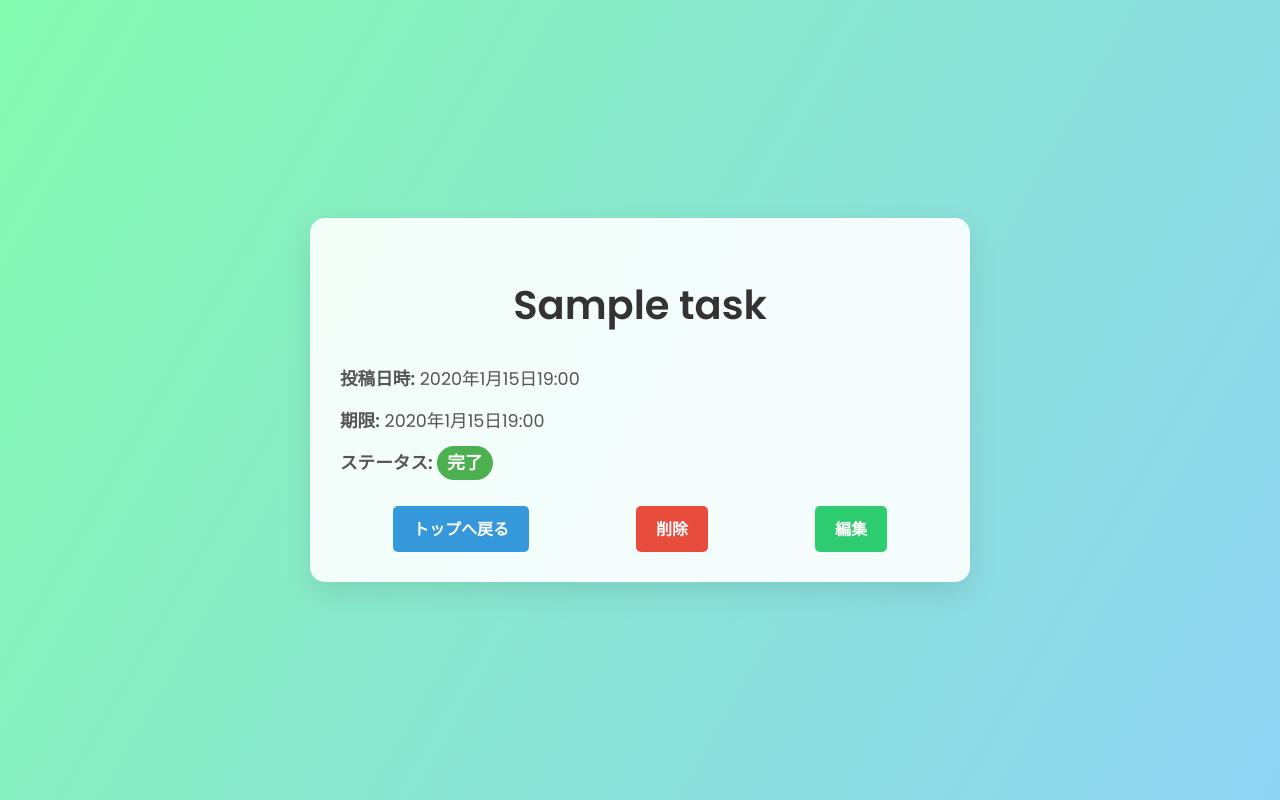
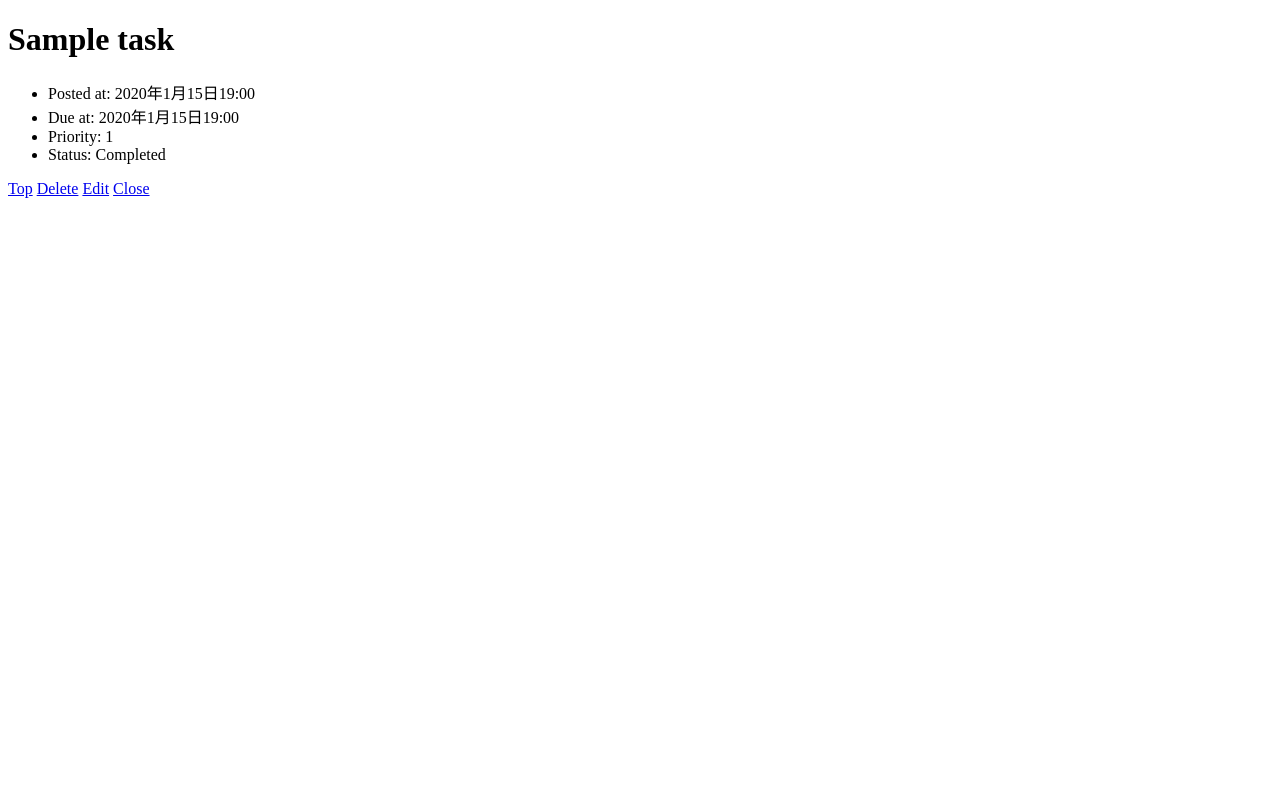
Before and after one commit to Matsuri9/django-test-exercise, a Django app: page /1/ in a window 1280 px wide. Run offline with Django 5.2, Linux system fonts and the light colour scheme; tables that the repository leaves empty hold one stand-in row (values such as "Sample post").

Commit message:
fix:Close

```diff
--- a/todo/templates/todo/detail.html
+++ b/todo/templates/todo/detail.html
@@ -1,107 +1,37 @@
 {% load static %}
 <!DOCTYPE html>
 <html lang="ja">
+
   <head>
     <title>To Do Application</title>
     <meta charset="UTF-8">
     <meta name="author" content="INIAD">
-    <meta name="viewport" content="width=device-width, initial-scale=1.0">
-    <link href="https://fonts.googleapis.com/css2?family=Poppins:wght@300;400;600&display=swap" rel="stylesheet">
-    <link rel="stylesheet" href="https://cdnjs.cloudflare.com/ajax/libs/animate.css/4.1.1/animate.min.css">
-    <style>
-        body {
-            font-family: 'Poppins', sans-serif;
-            background: linear-gradient(120deg, #84fab0 0%, #8fd3f4 100%);
-            margin: 0;
-            padding: 0;
-            min-height: 100vh;
-            display: flex;
-            justify-content: center;
-            align-items: center;
-        }
-        .container {
-            background-color: rgba(255, 255, 255, 0.9);
-            border-radius: 15px;
-            box-shadow: 0 10px 30px rgba(0, 0, 0, 0.1);
-            padding: 30px;
-            max-width: 600px;
-            width: 90%;
-        }
-        h1 {
-            color: #333;
-            text-align: center;
-            margin-bottom: 30px;
-            font-size: 2.5em;
-        }
-        ul {
-            list-style-type: none;
-            padding: 0;
-        }
-        li {
-            margin-bottom: 15px;
-            font-size: 1.1em;
-            color: #555;
-        }
-        .status {
-            font-weight: bold;
-            padding: 5px 10px;
-            border-radius: 20px;
-        }
-        .completed {
-            background-color: #4CAF50;
-            color: white;
-        }
-        .not-completed {
-            background-color: #FFC107;
-            color: black;
-        }
-        .button-container {
-            display: flex;
-            justify-content: space-around;
-            margin-top: 30px;
-        }
-        .button {
-            text-decoration: none;
-            color: white;
-            padding: 10px 20px;
-            border-radius: 5px;
-            font-weight: bold;
-            transition: transform 0.3s ease;
-        }
-        .button:hover {
-            transform: translateY(-3px);
-        }
-        .top { background-color: #3498db; }
-        .delete { background-color: #e74c3c; }
-        .edit { background-color: #2ecc71; }
-    </style>
   </head>
+
   <body>
-    <div class="container animate__animated animate__fadeIn">
-        <h1 class="animate__animated animate__bounceIn">{{ task.title }}</h1>
+    <h1>{{ task.title }}</h1>
     <ul>
-            <li><strong>投稿日時:</strong> {{ task.posted_at }}</li>
+      <li>Posted at: {{ task.posted_at }}</li>
       {% if task.due_at %}
-                <li><strong>期限:</strong> {{ task.due_at }}</li>
+      <li>Due at: {{ task.due_at }}</li>
       {% endif %}
-            <li>
-                <strong>ステータス:</strong>
+      {% if task.priority %}
+      <li>Priority: {{ task.priority }}</li>
+      {% else %}
+      <li>Priority: unspecified </li>
+      {% endif %}
       {% if task.completed %}
-                    <span class="status completed">完了</span>
+      <li>Status: Completed</li>
       {% else %}
-                    <span class="status not-completed">未完了</span>
+      <li>Status: Not Completed</li>
       {% endif %}
-            </li>
     </ul>
-        <div class="button-container">
-            <a href="{% url 'index' %}" class="button top animate__animated animate__pulse">トップへ戻る</a>
-            <a href="{% url 'delete' task.id %}" class="button delete animate__animated animate__pulse">削除</a>
-            <a href="{% url 'update' task.id %}" class="button edit animate__animated animate__pulse">編集</a>
+
+    <div>
+      <a href="{% url 'index' %}">Top</a>
+        <a href="{% url 'delete' task.id %}">Delete</a>
+        <a href="{% url 'update' task.id %}">Edit</a>
+        <a href="{% url 'close'  task.id %}">Close</a>
     </div>
-    </div>
-    <script src="https://cdnjs.cloudflare.com/ajax/libs/wow.js/1.1.2/wow.min.js"></script>
-    <script>
-        new WOW().init();
-    </script>
 </body>
 </html>
```
Lines whose indentation alone changed are shown as unchanged.
